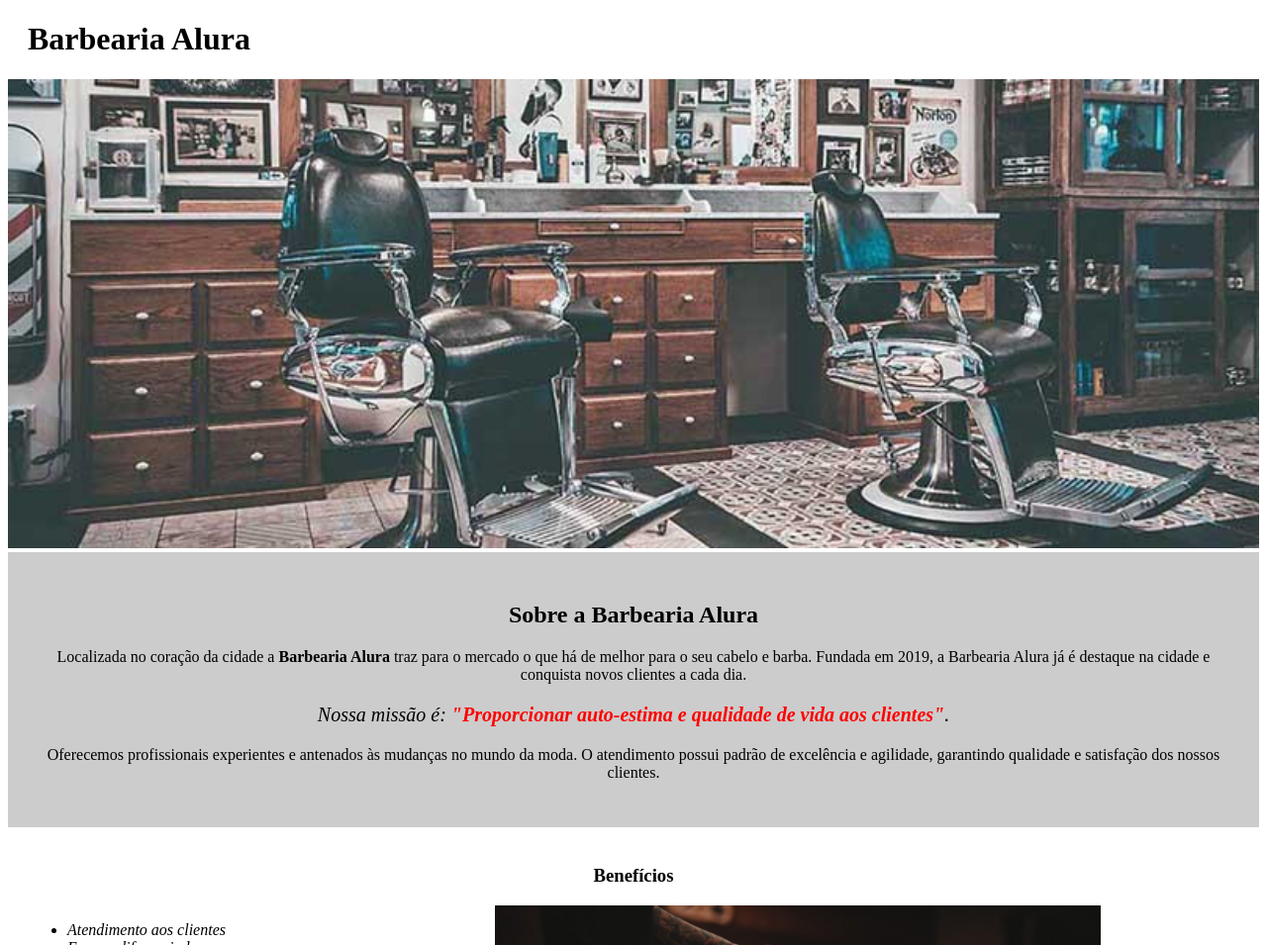
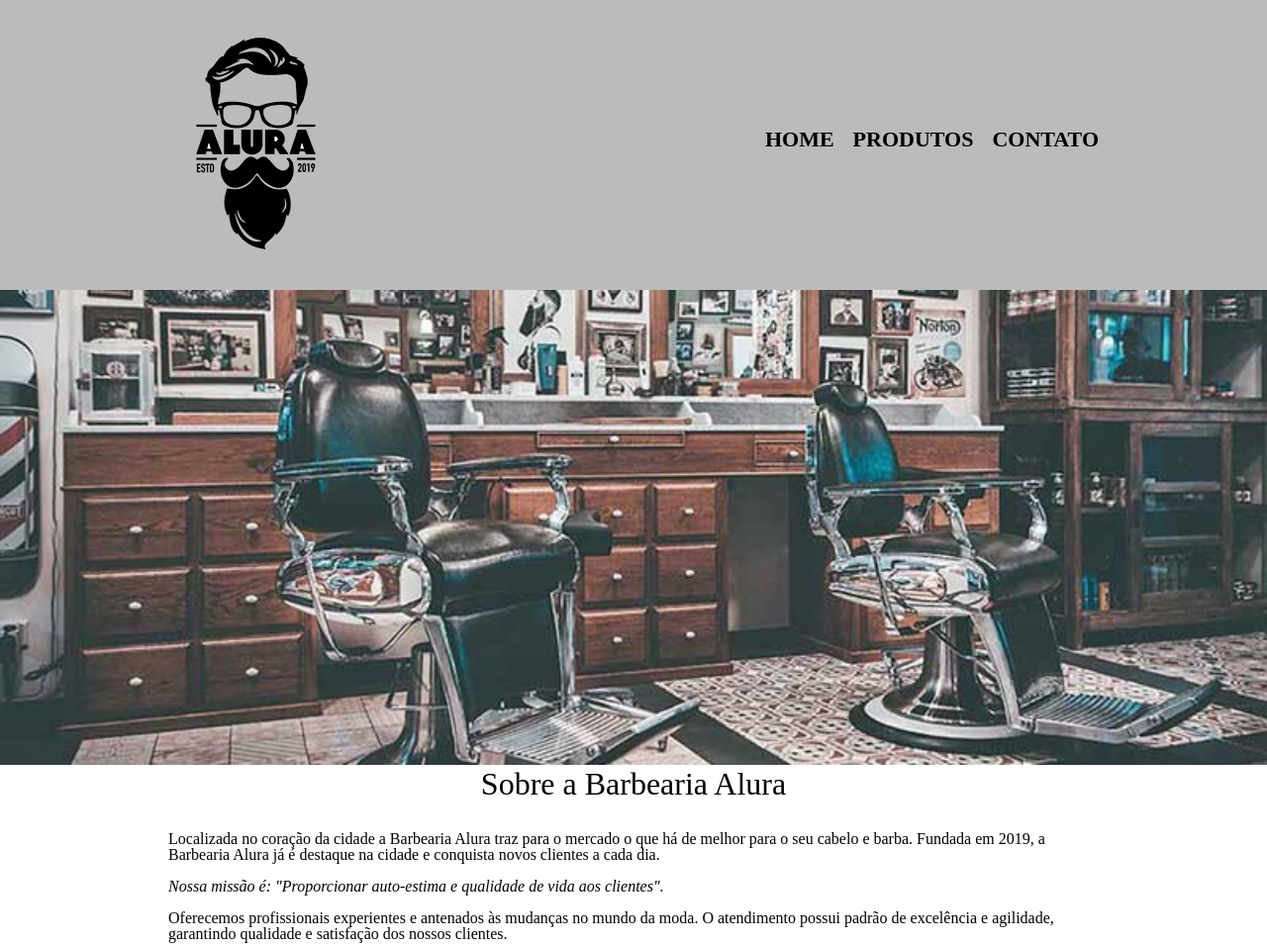
Before and after one commit to RafaRLS90/barbearia-alura, a plain HTML site: page index.html in a window 1280 px wide. Shown: the top 955 px of the page at 99% size. Drawn offline with Linux system fonts and the light colour scheme; files that its build step writes are made by us from their sources.

Commit message:
modificando css, da página benefícios

```diff
--- a/index.html
+++ b/index.html
@@ -5,26 +5,38 @@
 		<meta charset="utf-8">
 		<meta name="viewport" content="width=device-width, initial-scale=1">
 		<title>Barbearia Alura</title>
-		<link rel="stylesheet" type="text/css" href="style-home.css">
+		<link rel="stylesheet" type="text/css" href="reset.css">
+	<link rel="stylesheet" type="text/css" href="style.css">
 	</head>
 	<body>
 		<header>
-			<h1 class="titulo-principal">Barbearia Alura</h1>
+			<div class="caixa">
+			<h1><img src="logo.png"></h1>
+			<nav>
+				<ul>
+					<li><a href="index.html">Home</a></li>
+					<li><a href="produtos.html">Produtos</a></li>
+					<li><a href="contato.html">Contato</a></li>
+				</ul>
+				</nav>
+			</div>
 		</header>
 
-		<img id="banner" src="banner.jpg">
-			<div class="principal">
-				<h2 class="titulo-centralizado">Sobre a Barbearia Alura</h2>
+		<img class="banner" src="banner.jpg">
+
+		<main>
+			<section class="principal">
+				<h2 class="titulo-principal">Sobre a Barbearia Alura</h2>
 
 				<p>Localizada no coração da cidade a <strong>Barbearia Alura</strong> traz para o mercado o que há de melhor para o seu cabelo e barba. Fundada em 2019, a Barbearia Alura já é destaque na cidade e conquista novos clientes a cada dia.</p>
 
 				<p id="missao"><em>Nossa missão é: <strong>"Proporcionar auto-estima e qualidade de vida aos clientes"</strong>.</em></p>
 
 				<p>Oferecemos profissionais experientes e antenados às mudanças no mundo da moda. O atendimento possui padrão de excelência e agilidade, garantindo qualidade e satisfação dos nossos clientes.</p>
-			</div>
+			</section>
 
-			<div class="beneficios">
-				<h3 class="titulo-centralizado">Benefícios</h3>
+			<section class="beneficios">
+				<h3 class="titulo-principal">Benefícios</h3>
 
 				<ul>
 					<li class="itens">Atendimento aos clientes</li>
@@ -34,7 +46,12 @@
 				</ul>
 
 				<img src="beneficios.jpg" class="imagembeneficios">
-			</div>
+			</section>
+		</main>
 
+			<footer>
+			<img src="logo-branco.png">
+			<p class="copyright">&copy; Copyright Barbearia Alura - 2022</p>
+		</footer>
 	</body>
 </html>
--- a/style.css
+++ b/style.css
@@ -152,3 +152,31 @@ td, th {
 	border: 1px solid #000000;
 	padding: 8px 15px;
 }
+
+
+/* css da pagina inicial */
+.banner {
+	width: 100%;
+}
+
+.titulo-principal{
+	text-align: center;
+	font-size: 2em;
+	margin: 0 0 1em;
+}
+
+.principal p {
+	margin: 0 0 1em;
+}
+
+principal strong {
+	font-weight: bold;
+}
+
+.principal em {
+	font-style: italic;
+}
+
+.imagembeneficios {
+	width: 60%;
+}
```
